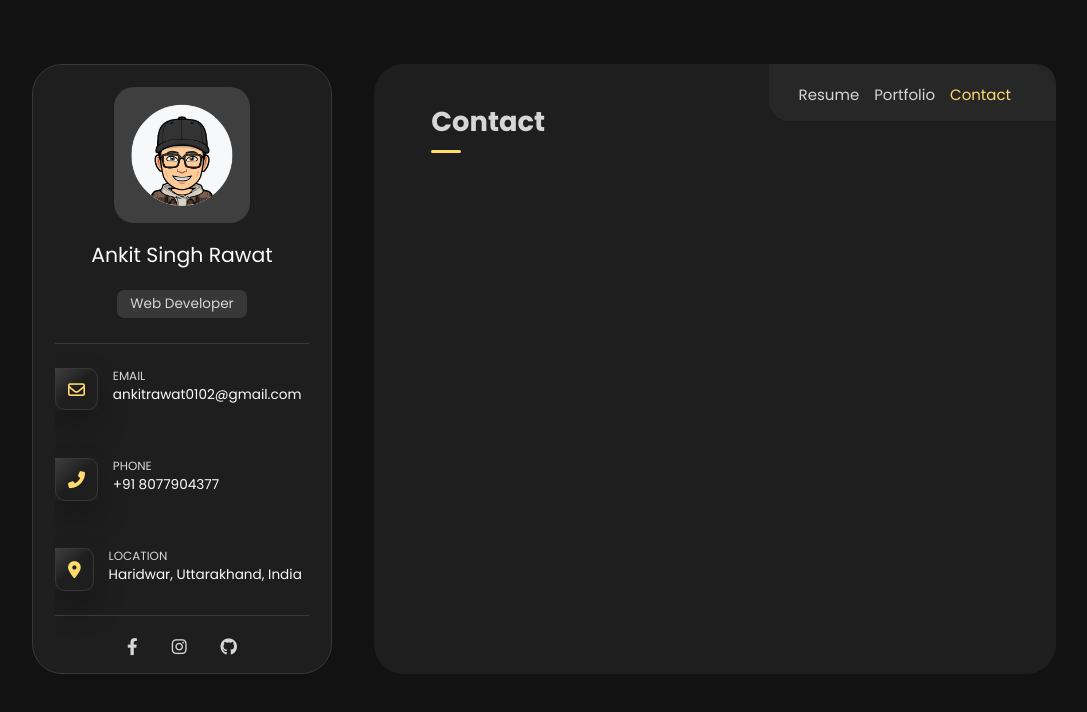
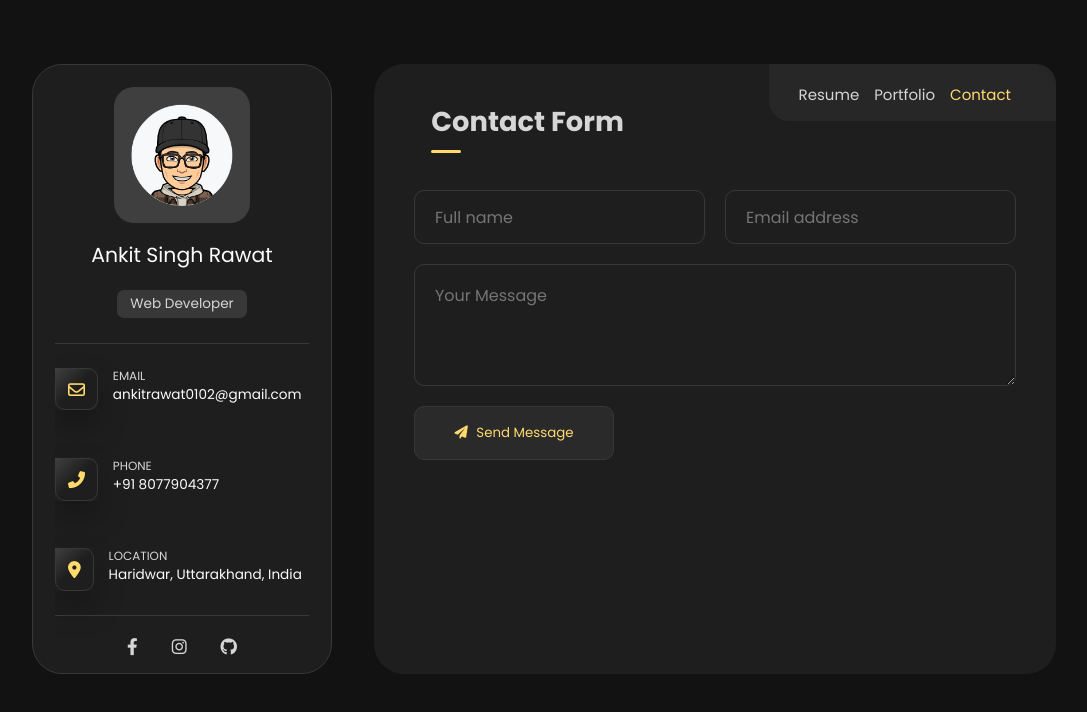
Before and after one commit to ankitt01/Resume, a React (Create React App) app: page /contact in a window 1280 px wide. Shown: the top 712 px of the page, without its empty margins (96-1183 px from the left). Built offline with nearby package versions, Linux system fonts and the light colour scheme.

Commit message:
Contact form

```diff
--- a/src/App.scss
+++ b/src/App.scss
@@ -14,7 +14,6 @@ $color-paragraph: #D6D6D6;
     box-sizing: border-box;
 }
 ::selection {
-
     color: #FFDB6E;
   }
 html {
--- a/src/components/Contact.js
+++ b/src/components/Contact.js
@@ -1,9 +1,18 @@
 import React from 'react'
-
+import './styles/Contact.scss'
 function Contact() {
   return (
     <div className="parent_container">
-        <h1 className='title'>Contact</h1>
+        <h1 className='title'>Contact Form</h1>
+
+        <form className="form">
+          <div className='input-div'>
+            <input type="text" placeholder='Full name' required />
+            <input type="text" placeholder='Email address' required/>
+          </div>
+          <textarea className='message' name="message" cols="10" rows="5" placeholder='Your Message' required/>
+          <button><i class="fa-solid fa-paper-plane"/>  Send Message</button>
+        </form>
     </div>
   )
 }
--- /dev/null
+++ b/src/components/styles/Contact.scss
@@ -0,0 +1,57 @@
+@import url('https://fonts.googleapis.com/css2?family=Poppins:wght@400;500;600;700&display=swap');
+
+$color-border: #383838;
+$color-heading: #FCFCFC;
+$color-accent: #FFDB6E;
+$color-paragraph: #D6D6D6;
+$light-light-dark: #3F3F40;
+
+.form {
+    width: 100%;
+    display: flex;
+    flex-direction: column;
+    .input-div {
+        display: grid;
+        @media (min-width: 768px) {
+            grid-template-columns: 1fr 1fr;
+        }
+    }
+    button {
+        outline: none;
+        border: none;
+        background-color: #2a2a2b;
+        border: 1px solid $color-border;
+        padding: 1.6rem 1.5rem;
+        margin: 1rem;
+        border-radius: 10px;
+        color: $color-accent;
+        font-family: "Poppins";
+        cursor: pointer;
+        i {
+            margin-right: 5px;
+        }
+        @media (min-width: 768px) {
+            width: 200px;
+
+        }
+    }
+}
+input, .message {
+    outline: none;
+    border: none;
+    background-color: transparent;
+    border: 1px solid $color-border;
+    box-shadow: none;
+    color: $color-heading;
+    // font-size: inherit;
+    height: auto;
+    font-size: 1.5rem;
+    padding: 1.75rem 2rem;
+    position: relative;
+    margin: 1rem;
+    border-radius: 10px;
+}
+::placeholder {
+    font-family: "Poppins";
+    font-size: 1.6rem;
+  }
```
